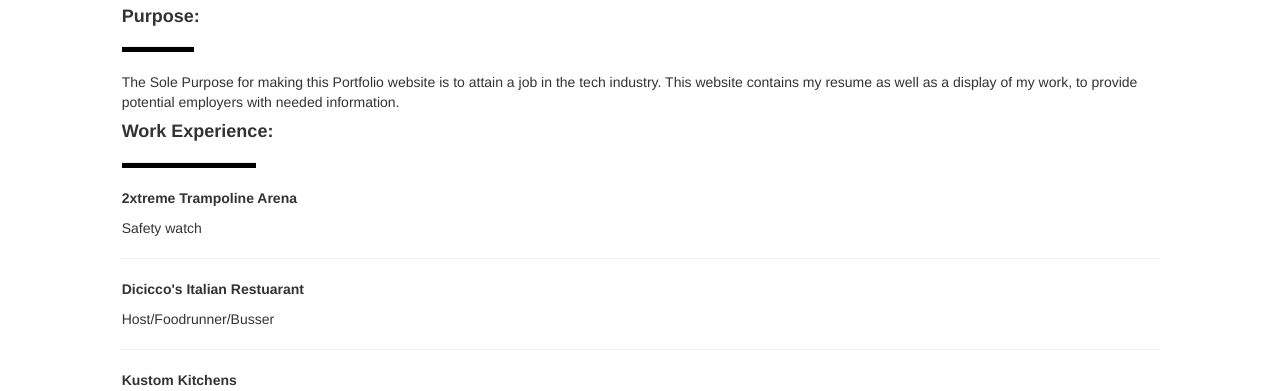
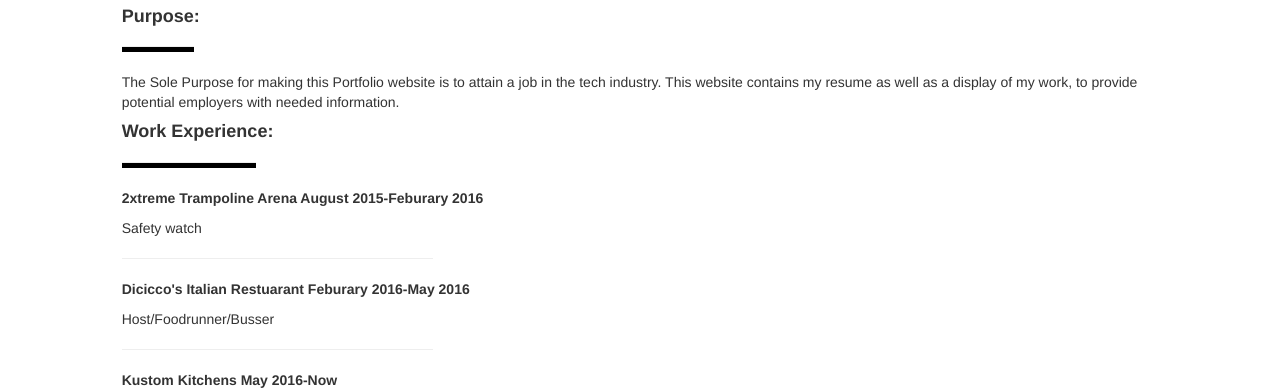
Before and after one commit to Nabelmont/Portfolio, a plain HTML site: page index.html in a window 1280 px wide. Shown: the part 409-800 px from the top of the page. Drawn offline with nearby package versions, Linux system fonts and the light colour scheme.

Commit message:
adjusted the hrs in the About Section

```diff
--- a/css/styles.css
+++ b/css/styles.css
@@ -86,6 +86,10 @@
   background-color: #000;
 }
 
+.work-exp {
+  width: 30%;
+}
+
 .wakeskate-caption {
   font-size: 1em;
   font-style: italic;
--- a/index.html
+++ b/index.html
@@ -57,13 +57,13 @@
           <p>The Sole Purpose for making this Portfolio website is to attain a job in the tech industry. This website contains my resume as well as a display of my work, to provide potential employers with needed information.</p>
         <h4><b>Work Experience:</b></h4>
         <hr id="work-hr" align="left">
-            <p><b>2xtreme Trampoline Arena</b></p>
+            <p><b>2xtreme Trampoline Arena August 2015-Feburary 2016</b></p>
             <p>Safety watch</p>
-            <hr class="work-exp-hr1" align="left">
-            <p><b>Dicicco's Italian Restuarant</b></p>
+            <hr class="work-exp" align="left">
+            <p><b>Dicicco's Italian Restuarant Feburary 2016-May 2016</b></p>
             <p>Host/Foodrunner/Busser</p>
-            <hr class="work-exp-hr2" align="left">
-            <p><b>Kustom Kitchens</b></p>
+            <hr class="work-exp" align="left">
+            <p><b>Kustom Kitchens May 2016-Now</b></p>
             <p>Appliance Installer</p>
           <h4><b>Education:</b></h4>
           <hr id="edu-hr" align="left">
@@ -80,7 +80,7 @@
             </div>
         </div>
     </div>
-    <hr class="work-title-hr">
+    <!-- <hr class="work-title-hr"> -->
     <div class="row">
       <div class="col-md-4 col-md-offset-4">
         <h1 class="text-center" id="work">Work</h1>
```
